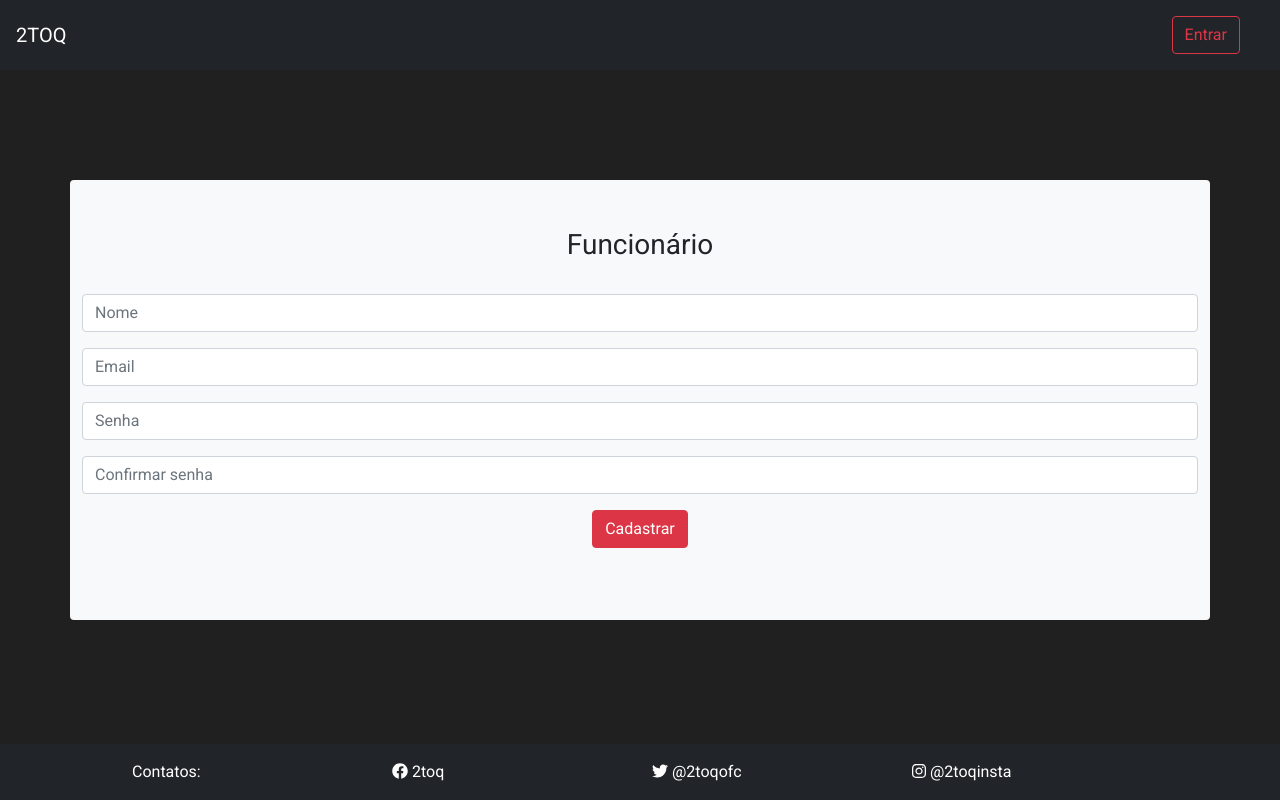
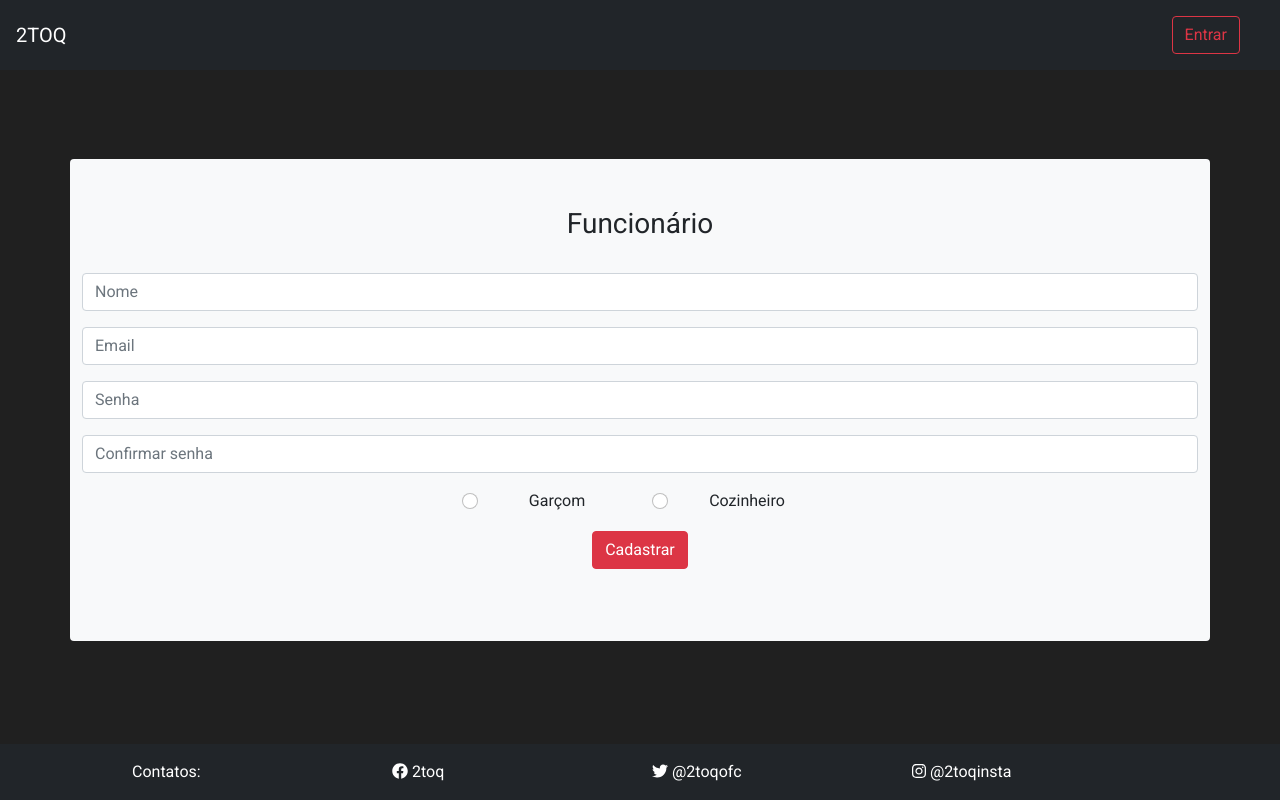
Before and after one commit to JV200320/2toq-frontend, a Next.js app: page /signup/employee in a window 1280 px wide. Built offline with nearby package versions, Linux system fonts and the light colour scheme.

Commit message:
Added types to employee form

```diff
--- a/components/Form/registerEmployee.jsx
+++ b/components/Form/registerEmployee.jsx
@@ -1,5 +1,5 @@
 import React from 'react'
-import { Button, Form as Formulario, Container} from 'react-bootstrap'
+import { Button, Form as Formulario, Container, InputGroup, Row, Col } from 'react-bootstrap'
 import UserService from '../../services/user'
 import { useRouter } from 'next/dist/client/router'
 
@@ -11,13 +11,21 @@ export const Form = () => {
   const [email, setEmail] = React.useState('')
   const [password, setPassword] = React.useState('')
   const [passwordConfirm, setPasswordConfirm] = React.useState('')
+  const [type, setType] = React.useState(null)
+
+
+  React.useEffect(() => {
+    console.log(type)
+  }, [type])
 
   const handleSubmit = async (e) => {
     e.preventDefault();
     try {
-      await UserService.signUp({ email: email, password: password,
-                                   password_confirmation:passwordConfirm,
-                                   name: name })
+      await UserService.signUp({
+        email: email, password: password,
+        password_confirmation: passwordConfirm,
+        name: name
+      })
       router.push('/login')
     } catch (error) {
       console.log(error)
@@ -27,14 +35,14 @@ export const Form = () => {
   return (
     <Container className="text-center bg-light rounded pt-5 pb-5">
       <h3>Funcionário</h3>
-      <Formulario className="pt-4 pb-4" onSubmit={(e)=> handleSubmit(e)}>
+      <Formulario className="pt-4 pb-4" onSubmit={(e) => handleSubmit(e)}>
 
         <Formulario.Group className="mb-3" controlId="formBasicName">
           <Formulario.Control
             type="text"
             placeholder="Nome"
             value={name}
-            onChange={(evt) => {setName(evt.target.value)}}
+            onChange={(evt) => { setName(evt.target.value) }}
           />
         </Formulario.Group>
 
@@ -43,7 +51,7 @@ export const Form = () => {
             type="email"
             placeholder="Email"
             value={email}
-            onChange={(evt) => {setEmail(evt.target.value)}}
+            onChange={(evt) => { setEmail(evt.target.value) }}
           />
         </Formulario.Group>
 
@@ -52,7 +60,7 @@ export const Form = () => {
             type="password"
             placeholder="Senha"
             value={password}
-            onChange={(evt) => {setPassword(evt.target.value)}}
+            onChange={(evt) => { setPassword(evt.target.value) }}
           />
         </Formulario.Group>
 
@@ -61,9 +69,32 @@ export const Form = () => {
             type="password"
             placeholder="Confirmar senha"
             value={passwordConfirm}
-            onChange={(evt) => {setPasswordConfirm(evt.target.value)}}
+            onChange={(evt) => { setPasswordConfirm(evt.target.value) }}
           />
         </Formulario.Group>
+        <Row className="mb-3">
+          <Col className="col-4 col-sm-2 offset-sm-4 offset-2">
+            <Formulario.Check
+              type="radio"
+              id={'default-radio'}
+              label={'Garçom'}
+              name="type"
+              onClick={()=> setType("waiter")}
+            />
+          </Col>
+          <Col className="col-2">
+            <Formulario.Check
+              type="radio"
+              label={'Cozinheiro'}
+              id={'default-radio'}
+              name="type"
+              onClick={()=> setType("kitchen")}
+            />
+          </Col>
+
+        </Row>
+
+
         <Button variant="danger" type="submit">
           Cadastrar
         </Button>
```
